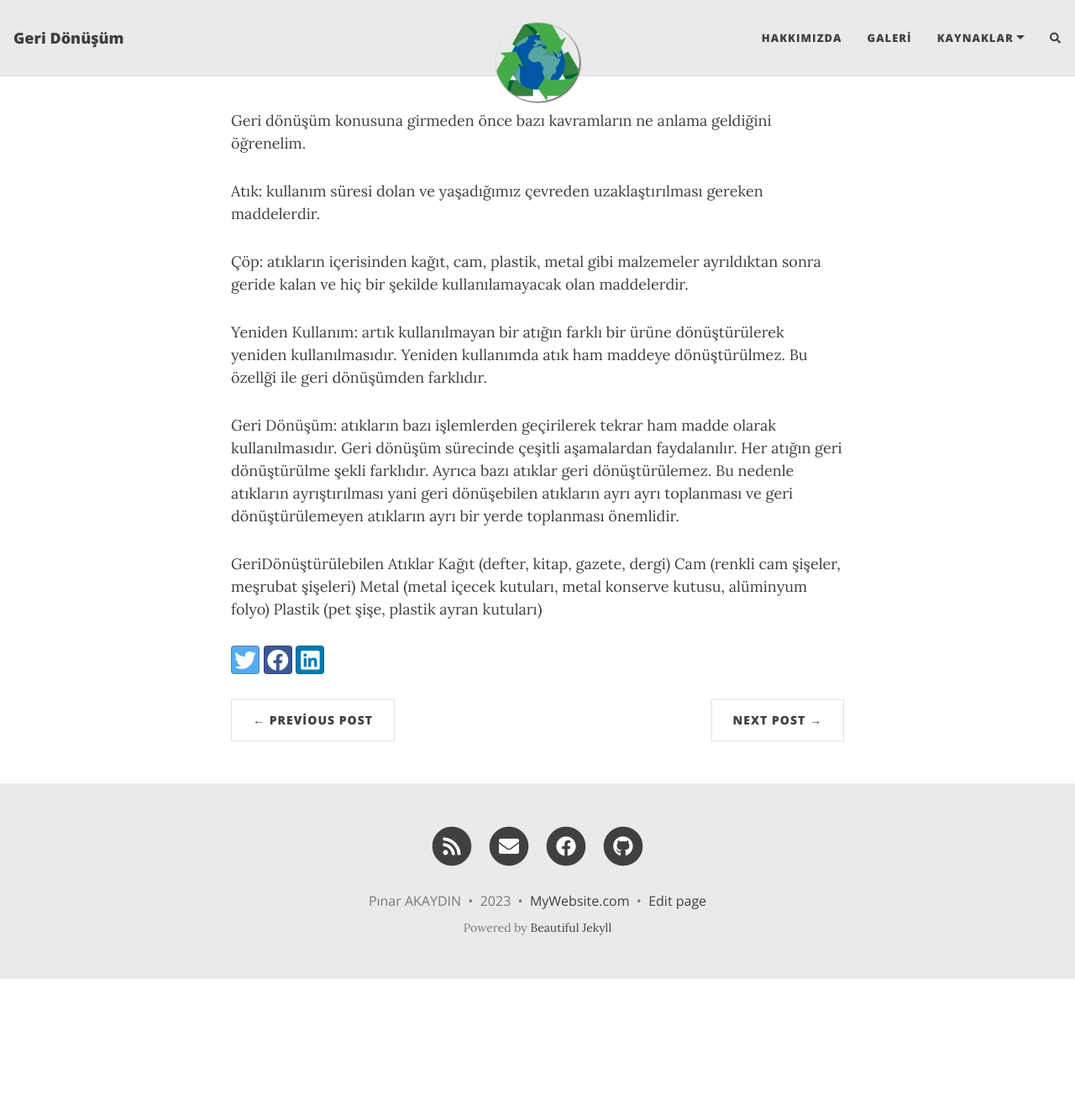
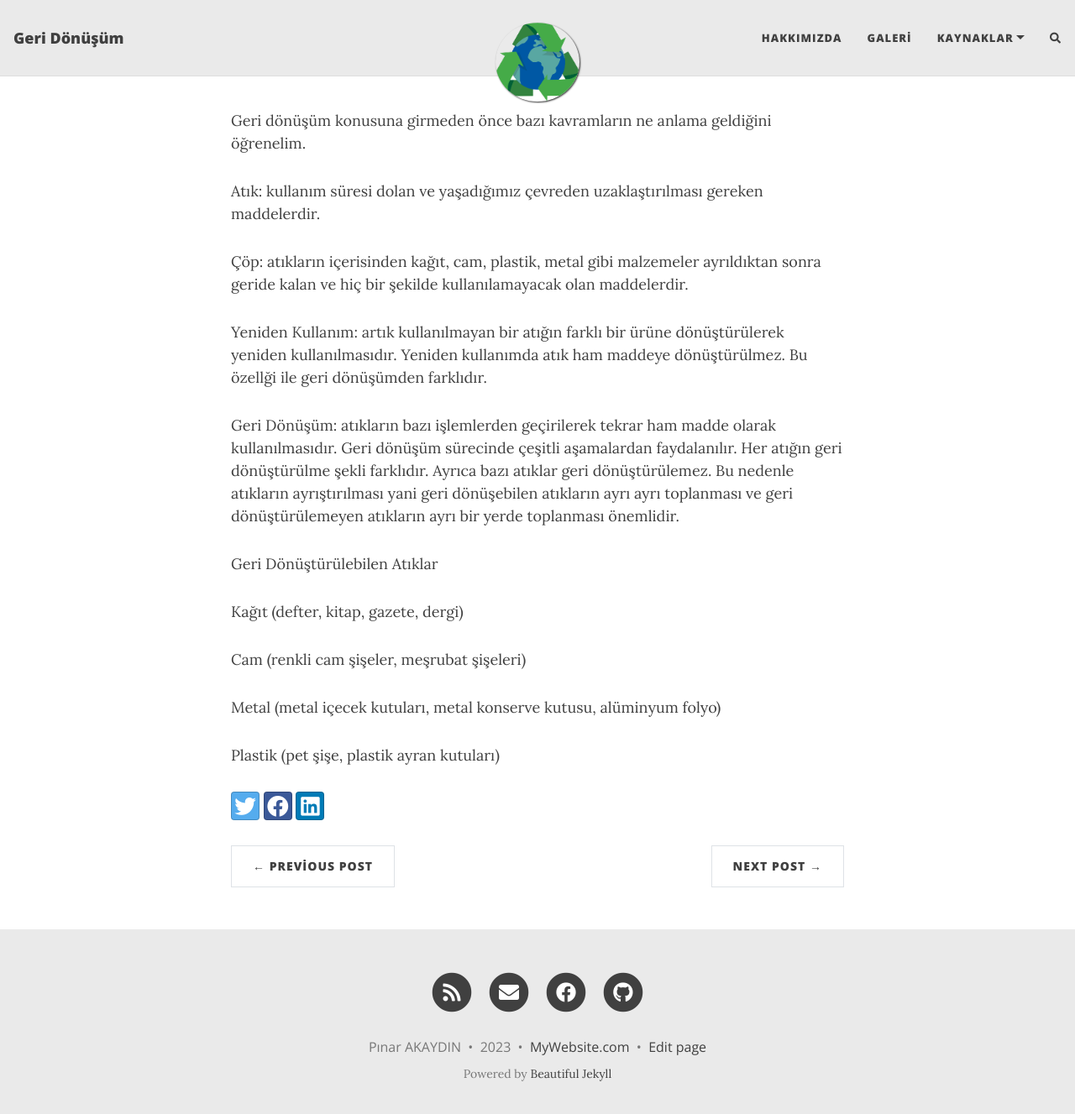
Before and after one commit to GeriDonusumFarkindaligi/GeriDonusumFarkindaligi.github.io, a Jekyll site: the page built from _posts/2023-07-21-geri-donusum-nedir.md, in a window 1280 px wide and 1340 px high. Shown: the top 1327 px of the window at 84% size. Built offline with Jekyll 4.4.1, drawn with Linux system fonts in a browser that asks for light colours; nearby versions of some CDN libraries; comment, search, counter and statistics services are not loaded.

Commit message:
Update 2023-07-21-geri-donusum-nedir.md

```diff
--- a/_posts/2023-07-21-geri-donusum-nedir.md
+++ b/_posts/2023-07-21-geri-donusum-nedir.md
@@ -19,8 +19,12 @@ Yeniden Kullanım: artık kullanılmayan bir atığın farklı bir ürüne dön
 
 Geri Dönüşüm: atıkların bazı işlemlerden geçirilerek tekrar ham madde olarak kullanılmasıdır. Geri dönüşüm sürecinde çeşitli aşamalardan faydalanılır. Her atığın geri dönüştürülme şekli farklıdır. Ayrıca bazı atıklar geri dönüştürülemez. Bu nedenle atıkların ayrıştırılması yani geri dönüşebilen atıkların ayrı ayrı toplanması ve geri dönüştürülemeyen atıkların ayrı bir yerde toplanması önemlidir.
 
-GeriDönüştürülebilen Atıklar
+Geri Dönüştürülebilen Atıklar
+
 Kağıt (defter, kitap, gazete, dergi)
+
 Cam (renkli cam şişeler, meşrubat şişeleri)
+
 Metal (metal içecek kutuları, metal konserve kutusu, alüminyum folyo)
+
 Plastik (pet şişe, plastik ayran kutuları)
```
